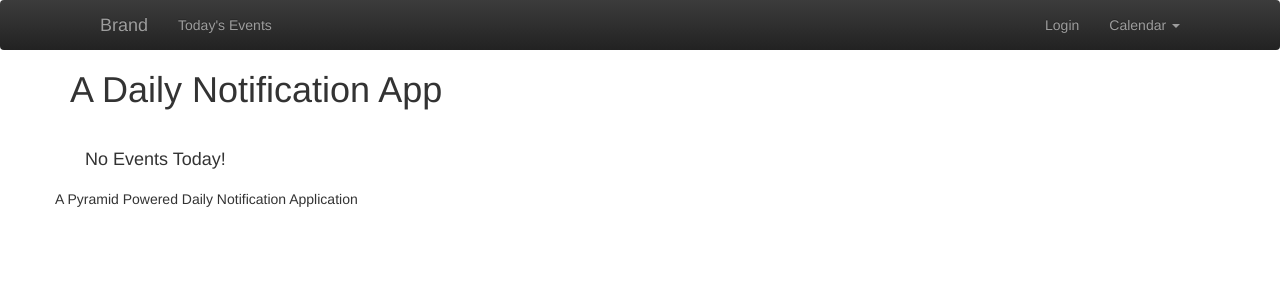
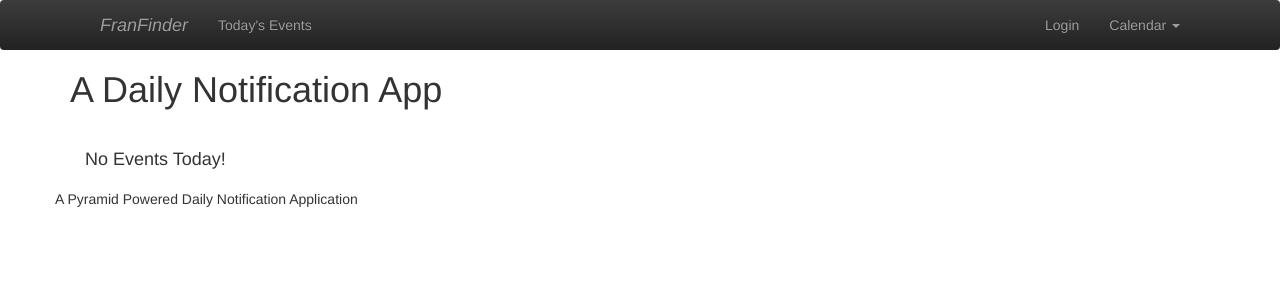
Before and after one commit to charlieRode/calendar_app, a Python web app: template templates/day.jinja2 in a window 1280 px wide. Shown: the top 300 px of the page. Run offline with Jinja, Linux system fonts and the light colour scheme; the template is opened without the code that fills it, so the values that code supplies are empty; some libraries are stand-ins or nearby versions.

Commit message:
Change name

```diff
--- a/templates/base.jinja2
+++ b/templates/base.jinja2
@@ -29,7 +29,7 @@
                         <span class="icon-bar"></span>
                         <span class="icon-bar"></span>
                       </button>
-                      <a class="navbar-brand" href="#">Brand</a>
+                      <a class="navbar-brand" href="#"><em>FranFinder</em></a>
                     </div>
 
                     <!-- Collect the nav links, forms, and other content for toggling -->
```
